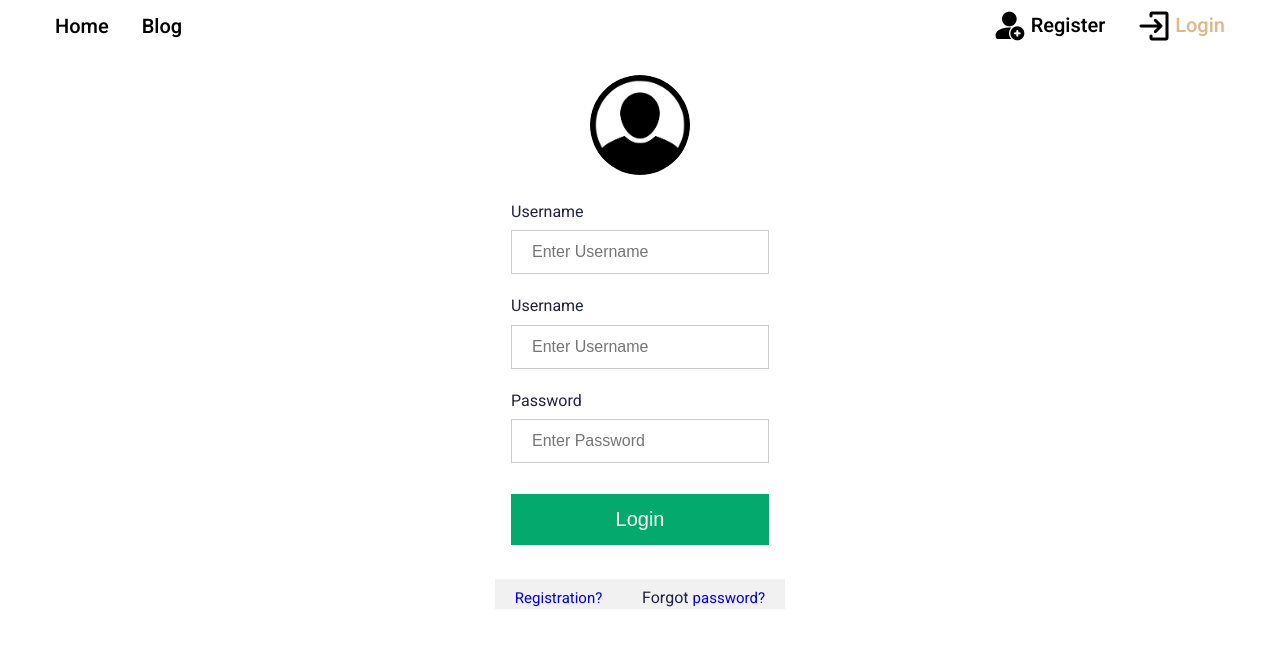
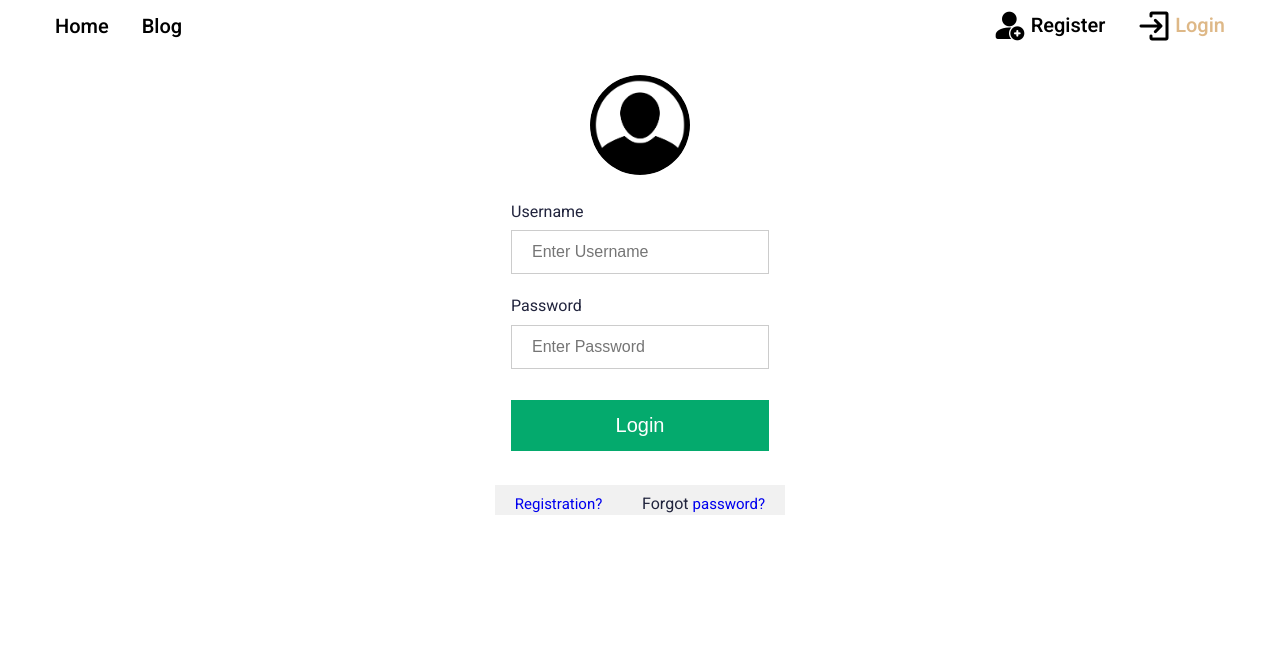
Before and after one commit to SochircaRoman/blog-site-api, a Vue app in the folder frontend/: page /login in a window 1280 px wide. Shown: the top 648 px of the page. Built offline with nearby package versions, Linux system fonts and the light colour scheme.

Commit message:
Fix LoginItem.vue

```diff
--- a/frontend/src/components/LoginItem.vue
+++ b/frontend/src/components/LoginItem.vue
@@ -10,17 +10,7 @@
 
         <input-field type="text" name="username" placeholder="Enter Username"></input-field>
 
-        <div class="input_group">
-          <label for="username"><b>Username</b></label>
-          <Field name="username" type="text" placeholder="Enter Username" class="input_field" :validateOnInput="true" />
-          <ErrorMessage name="username" class="error-feedback" />
-        </div>
-
-        <div class="input_group">
-          <label for="password"><b>Password</b></label>
-          <Field name="password" type="password" placeholder="Enter Password" class="input_field" :validateOnInput="true" />
-          <ErrorMessage name="password" class="error-feedback" />
-        </div>
+        <input-field type="password" name="password" placeholder="Enter Password"></input-field>
 
         <button class="submit_btn" :disabled="loading">
           <span
```
